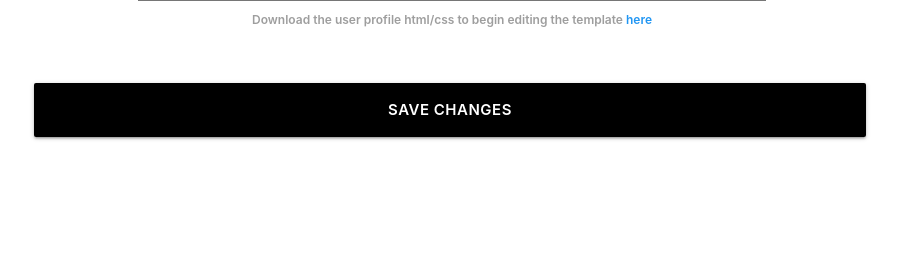
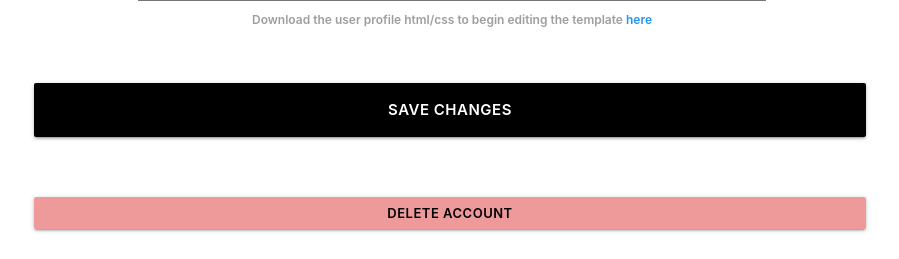
Before and after one commit to KeloDraken/foxstraat, a Django app: page /u/edit/ in a window 1280 px wide. Shown: the part 1299-1558 px from the top of the page, without its empty margins (188-1087 px from the left). Before the commit the page ends 1439 px from the top, so only its background shows below. Run offline with Django 3.2, Linux system fonts and the light colour scheme; a user stored in the database is signed in; parts of the project's set-up code (start-up, migrations or seed data) failed here and were passed over.

Commit message:
Add account deletion link in edit profile

```diff
--- a/core/accounts/urls.py
+++ b/core/accounts/urls.py
@@ -19,5 +19,5 @@ urlpatterns = [
     path('dashboard/', user_dashboard, name='user-dashboard'),
     path('edit/', edit_user_profile, name='edit-user-profile'),
 
-    path('delete/', delete_account, name='-delete-user'),
+    path('delete/', delete_account, name='delete-user'),
 ]
--- a/templates/views/accounts/edit_profile.html
+++ b/templates/views/accounts/edit_profile.html
@@ -51,5 +51,9 @@
 {% include 'components/navbar.html' %}
 <div class="container">
     {% include 'components/edit_profile/edit_profile_form.html' %}
+
+    <a id="delete-account" class="btn waves-effect waves-light btn-small red lighten-3 black-text" href="{% url 'accounts:delete-user' %}">
+        delete account
+    </a>
 </div>
 {% endblock %}
```
Also changed, not shown: db.sqlite3.
